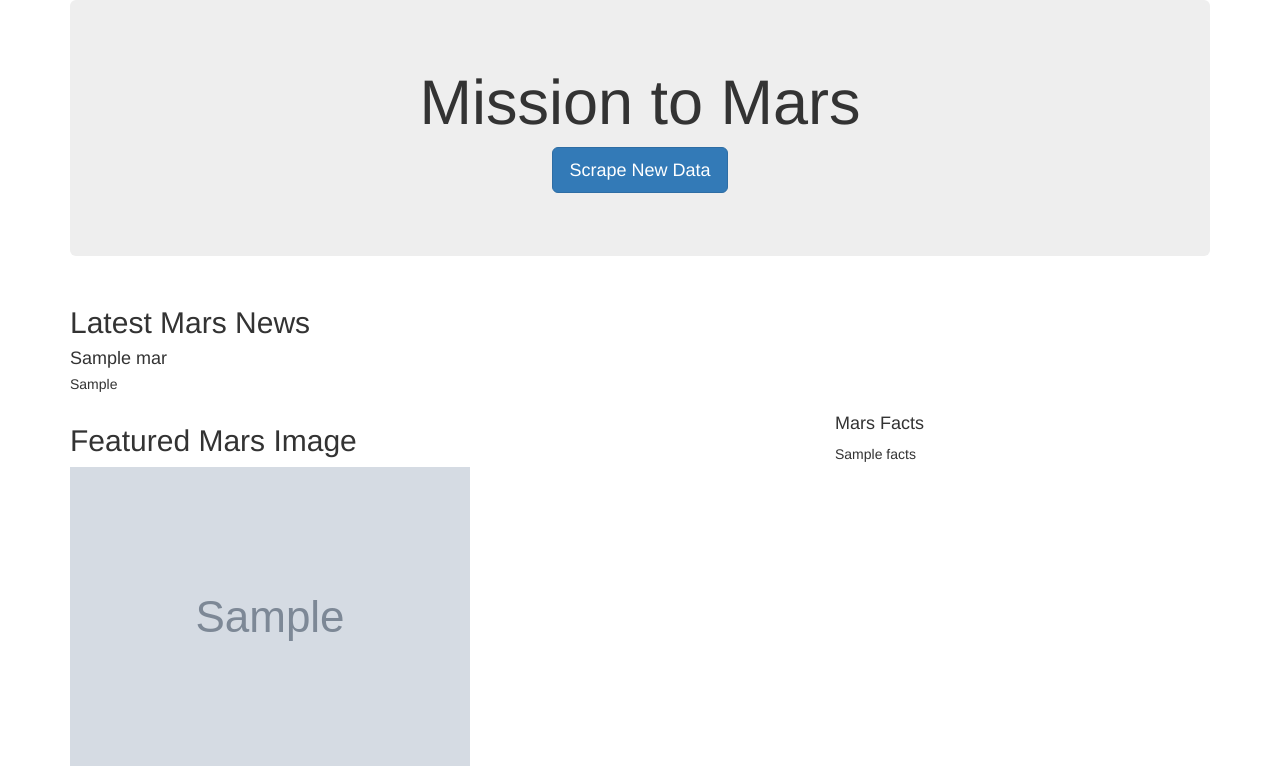
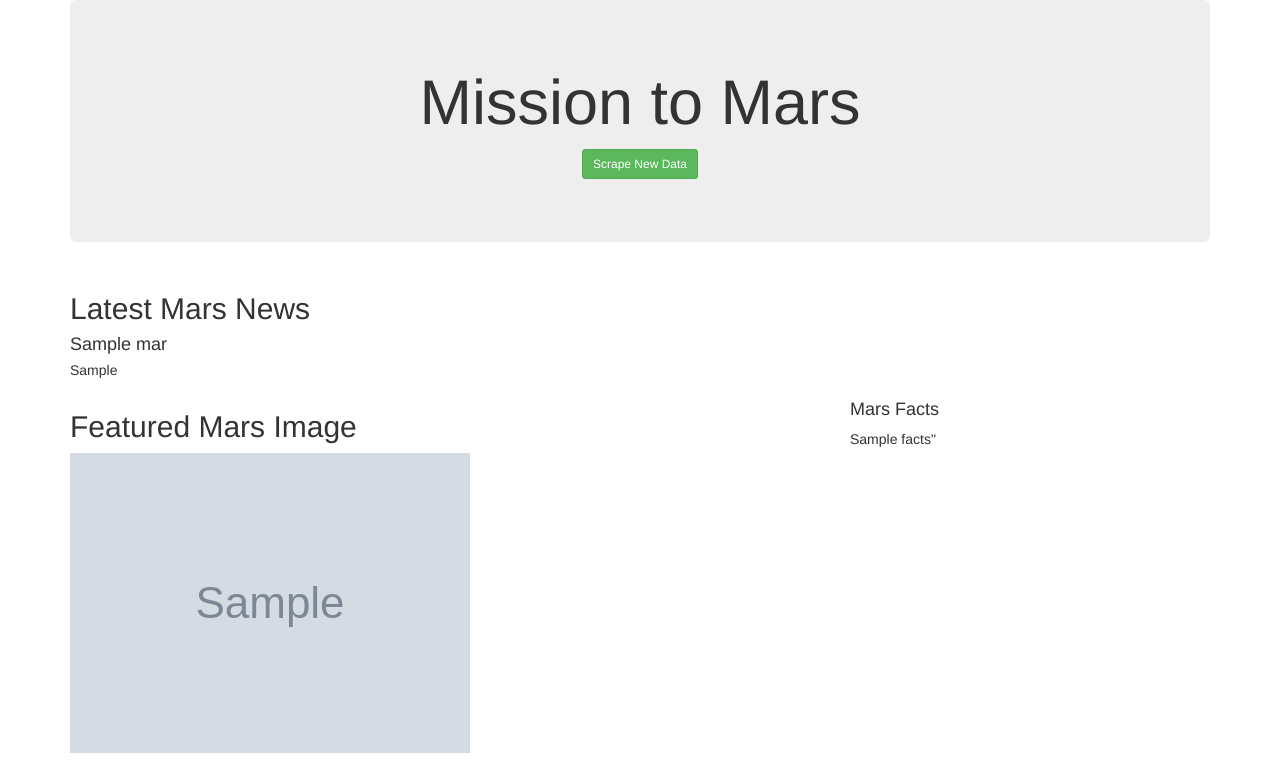
Before and after one commit to michaelangelo-kodjoe/Mission-to-Mars, a Flask app: page / in a window 1280 px wide. Shown: the top 766 px of the page. Run offline with Flask 2, Linux system fonts and the light colour scheme; grey boxes marked "Sample" are stand-in pictures; a database or web service that is not in the repository returns one stand-in record (values such as "Sample title"); some libraries are stand-ins or nearby versions.

Commit message:
Adding final update

```diff
--- a/templates/index.html
+++ b/templates/index.html
@@ -16,7 +16,7 @@
       <div class="jumbotron text-center">
         <h1>Mission to Mars</h1>
         <!-- Add a button to activate scraping script -->
-        <p><a class="btn btn-primary btn-lg" href="/scrape" role="button">Scrape New Data</a></p>
+        <p><a class="btn btn-success btn-sm" href="/scrape" role="button">Scrape New Data</a></p>
       </div>
 
       <!-- Add section for Mars News -->
@@ -42,14 +42,15 @@
             src="{{mars.featured_image | default('static/images/error.png', true) }}"
             class="img-responsive"
             alt="Responsive image"
+            class="img-thumbnail"
           />
         </div>
 
         <div class="col-md-4">
           <!-- Mars Facts -->
-          <div class="row" id="mars-facts">
+          <div class="table table-striped" id="mars-facts">
             <h4>Mars Facts</h4>
-            {{ mars.facts | safe }}
+            {{ mars.facts | safe }}"
           </div>
         </div>
       </div>
```
Also changed, not shown: 1 other file.
